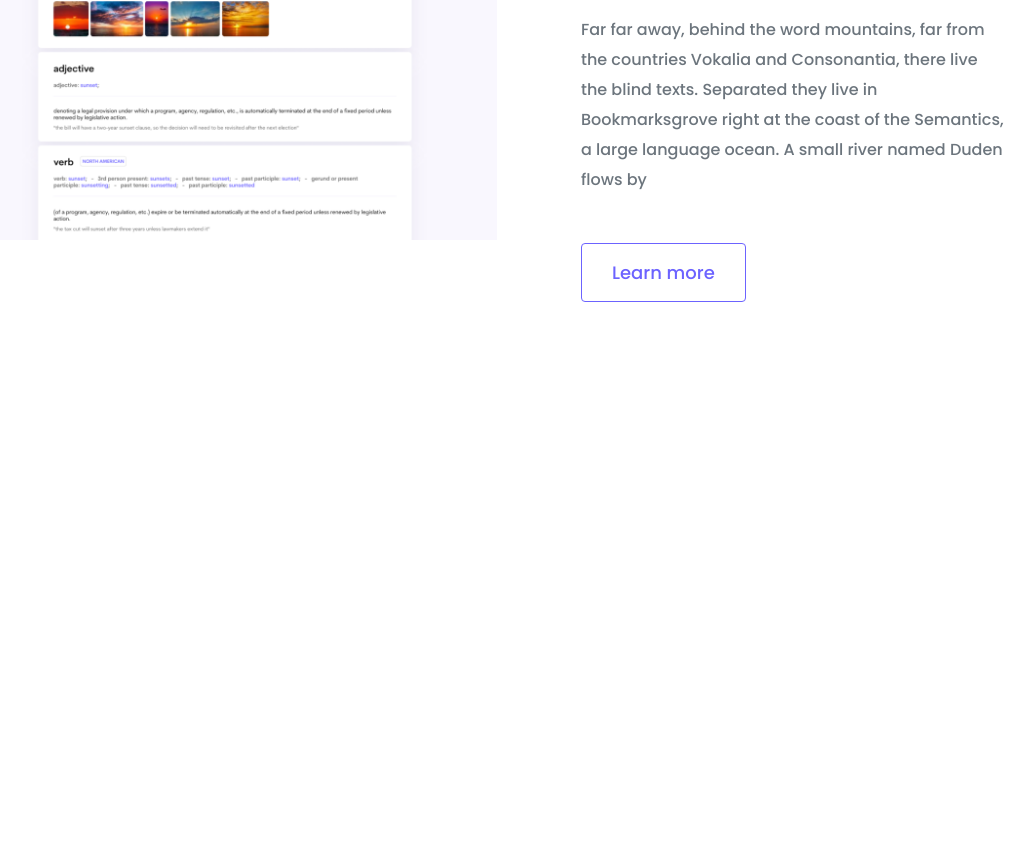
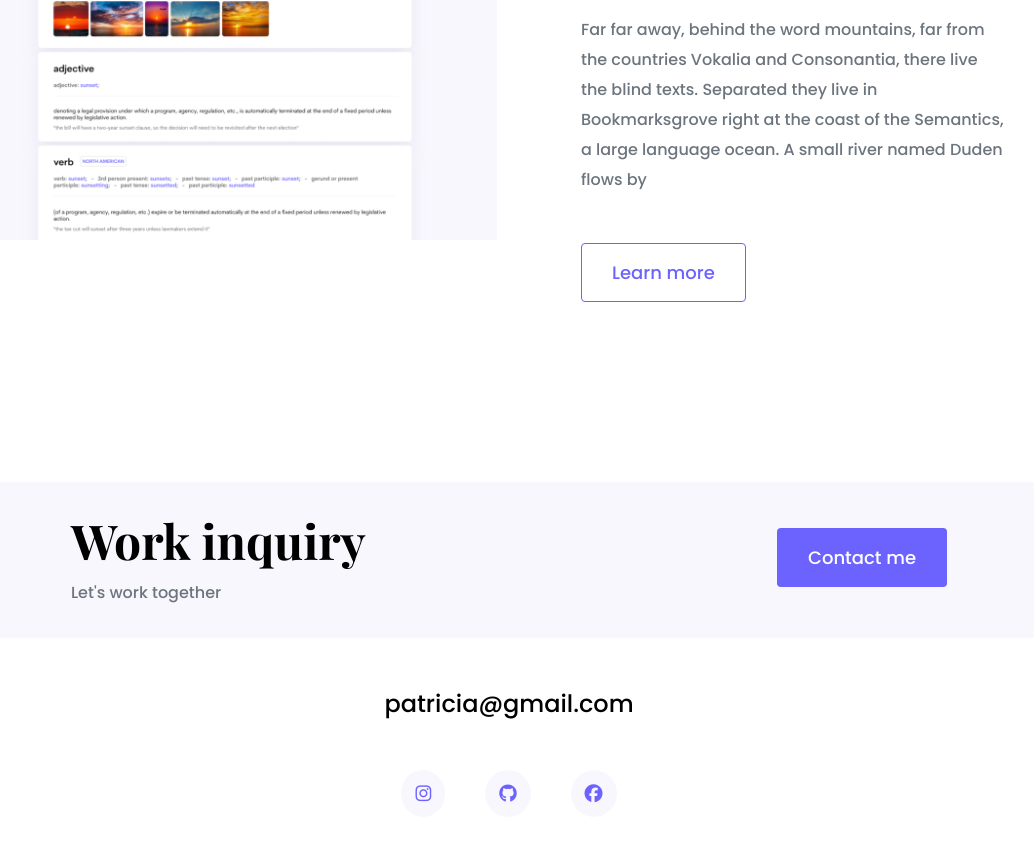
Before and after one commit to Narges-abbasii/portfolio-project, a plain HTML site: page index.html in a window 1280 px wide. Shown: the part 2559-3400 px from the top of the page, without its empty margins (131-1165 px from the left). Before the commit the page ends 2981 px from the top, so only its background shows below. Drawn offline with nearby package versions, Linux system fonts and the light colour scheme.

Commit message:
adding footer to the homepage

```diff
--- a/index.html
+++ b/index.html
@@ -119,6 +119,35 @@
           </div>
         </div>
       </div>
+      <footer>
+        <div
+          class="contact-box d-flex justify-content-between mb-5 d-none d-md-flex"
+        >
+          <div>
+            <h4>Work inquiry</h4>
+            <p class="text-muted">Let's work together</p>
+          </div>
+          <div>
+            <a href="" class="btn btn-branding mt-3">Contact me</a>
+          </div>
+        </div>
+        <div class="d-flex justify-content-center mb-5">
+          <a href="mailto:patricia@gmail.com" class="email-link"
+            >patricia@gmail.com</a
+          >
+        </div>
+        <div class="social-links d-flex justify-content-center">
+          <a href="https://www.instagram.com/patricia" target="_blank">
+            <i class="fab fa-instagram"></i>
+          </a>
+          <a href="https://www.github.com/patricia" target="_blank">
+            <i class="fab fa-github"></i>
+          </a>
+          <a href="https://www.facebook.com/patricia" target="_blank">
+            <i class="fab fa-facebook"></i>
+          </a>
+        </div>
+      </footer>
     </div>
   </body>
 </html>
--- a/styles/portfolio.css
+++ b/styles/portfolio.css
@@ -27,6 +27,10 @@
 
 h2 {
   font-size: 64px;
+}
+
+h4 {
+  font-size: 48px;
 }
 
 p {
@@ -136,6 +140,45 @@
   color: var(--branding-color);
 }
 
+footer .email-link {
+  text-decoration: none;
+  color: black;
+  font-size: 24px;
+}
+
+footer {
+  margin: 60px 0;
+}
+
+footer .contact-box {
+  background: var(--secondary-color);
+  padding: 30px 120px;
+  border-radius: 10px;
+}
+
+footer .contact-box p {
+  margin: 0;
+}
+
+footer .email-link:hover {
+  color: var(--branding-color);
+}
+
+footer .social-links a {
+  margin: 0 20px;
+  color: var(--branding-color);
+  background-color: var(--secondary-color);
+  padding: 10px 14px;
+  font-size: 18px;
+  border-radius: 50%;
+  transition: all 100ms ease-in-out;
+}
+
+footer .social-links a:hover {
+  color: white;
+  background-color: var(--branding-color);
+}
+
 @media (max-width: 900px) {
   h1 {
     font-size: 44px;
@@ -144,6 +187,10 @@
 
   h2 {
     font-size: 44px;
+  }
+
+  h4 {
+    font-size: 26px;
   }
 
   .hero {
```
